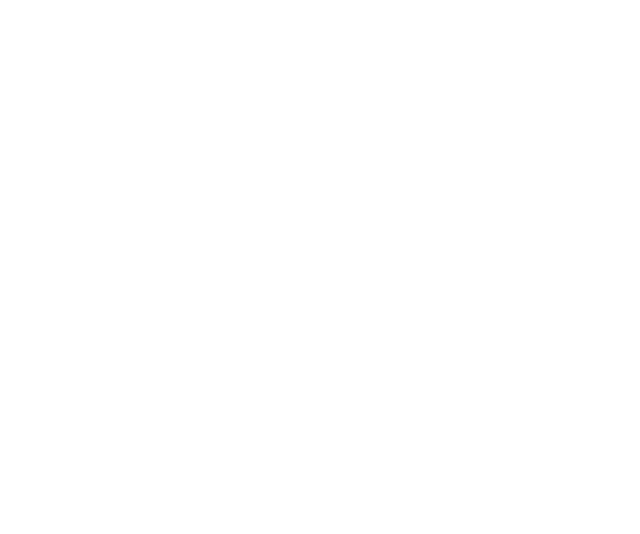
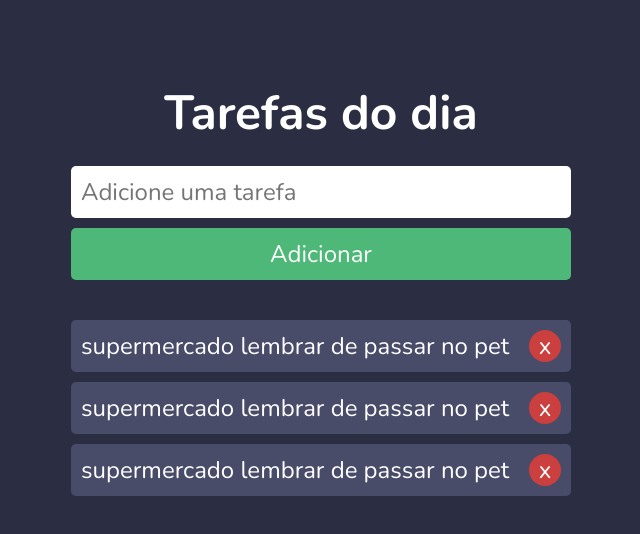
Before and after one commit to alline-adso/tarefas, a plain HTML site: page index.html in a window 1280 px wide. Shown: the whole page, without its empty margins (319-959 px from the left). Drawn offline with nearby package versions, Linux system fonts and the light colour scheme.

Commit message:
finaliza estilo

```diff
--- a/index.html
+++ b/index.html
@@ -6,7 +6,30 @@
     <title>Tarefas do dia</title>
 </head>
 <body>
+    <div class="app">
+        <div class="cabecalho">
+            <h1 class="titulo">Tarefas do dia</h1>
+            <input placeholder="Adicione uma tarefa" class="input" type="text">
+            <button class="botao">Adicionar</button>
+        </div>
 
+        <div class="tarefas">
+            <div class="tarefa">
+                <p>supermercado lembrar de passar no pet</p>
+                <button class="deletar">x</button>
+            </div>
+            <div class="tarefa">
+                <p>supermercado lembrar de passar no pet</p>
+                <button class="deletar">x</button>
+            </div>
+            <div class="tarefa">
+                <p>supermercado lembrar de passar no pet</p>
+
+                <button class="deletar">x</button>
+            </div>
+
+        </div>
+    </div>
 
 
     <script src="./main.js"></script>
--- a/style.css
+++ b/style.css
@@ -0,0 +1,109 @@
+/*Fontes*/
+@import url('https://fonts.googleapis.com/css2?family=Nunito:wght@300;400;700&display=swap');
+/*font-family: 'Nunito', sans-serif;*/
+
+/*Variáveis*/
+
+:root{
+    --default: 'Nunito', sans-serif;
+    --background: #2b2e43;
+    --text: #fff;
+    --botton: #4eb879;
+    --tarefa: #484c69;
+    --deletar: #cb3f3e;
+    --xl: 48px;
+    --md: 24px;
+    --sm: 14px;
+
+}
+
+*{
+    padding: 0;
+    margin: 0;
+    box-sizing: border-box;
+
+    font-family: var(--default);
+    font-size: var(--md);
+    font-weight: 400;
+    color: var(--text);
+}
+
+body{
+    background-color: var(--background);
+    display: flex;
+    justify-content: center;
+    padding-top: 80px;
+}
+
+.app{
+    display: flex;
+    align-items: center;
+    justify-content: center;
+    flex-direction: column;
+    width: 500px;
+}
+
+.cabecalho{
+    display: flex;
+    align-items: center;
+    justify-content: center;
+    flex-direction: column;
+    margin-bottom: 40px;
+    width: 100%;
+}
+
+.titulo{
+    font-size: var(--xl);
+    font-weight: 700;
+    margin-bottom: 20px;
+}
+
+.input{
+    width: 100%;
+    color: var(--background);
+    padding: 10px;
+    border-radius: 5px;
+    border: none;
+    margin-bottom: 10px;
+}
+
+.botao{
+    background-color: var(--botton);
+    width: 100%;
+    border: none;
+    border-radius: 5px;
+    padding: 10px;
+    transition: 0.5s;
+}
+
+.botao:hover{
+    opacity: 0.7;
+    cursor: pointer;
+}
+
+.tarefas{
+    display: flex;
+    align-items: flex-start;
+    justify-content: center;
+    flex-direction: column;
+    width: 100%;
+}
+
+.tarefa{
+    background-color: var(--tarefa);
+    width: 100%;
+    border-radius: 5px;
+    margin-bottom: 10px;
+    padding: 10px;
+    display: flex;
+    justify-content: space-between;
+}
+
+.deletar{
+    background-color: var(--deletar);
+    border: none;
+    width: 32px;
+    border-radius: 50%;
+
+
+}
```
